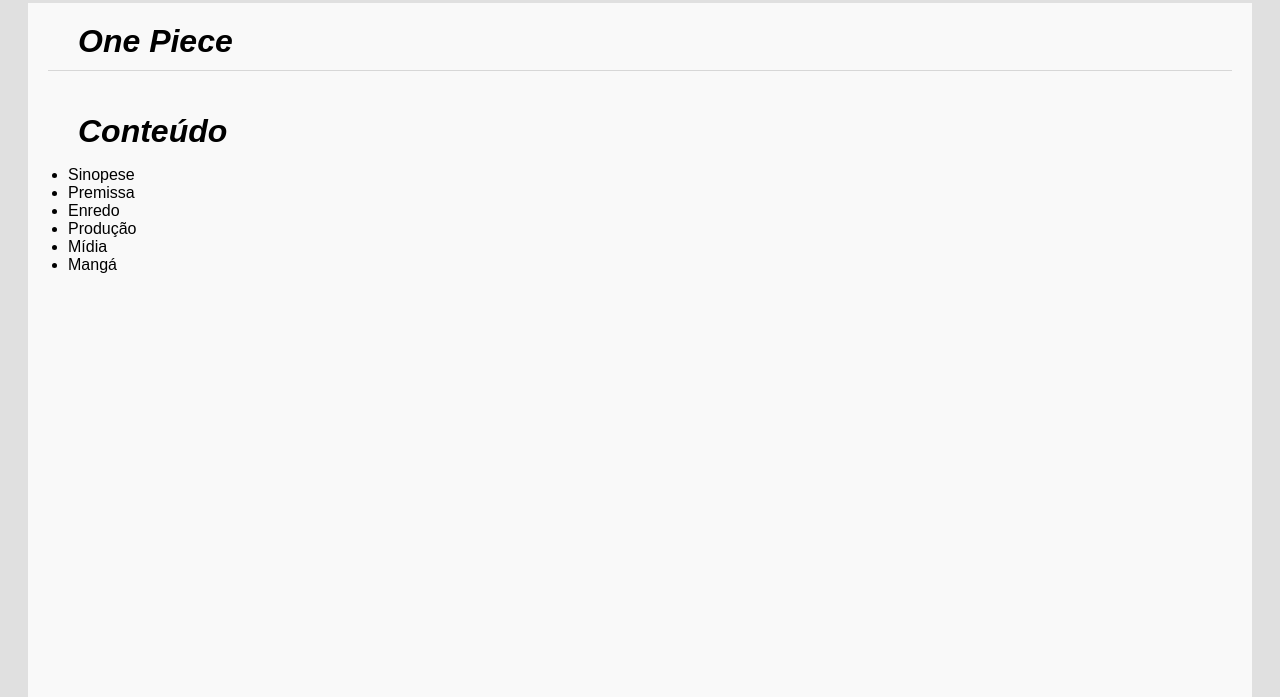
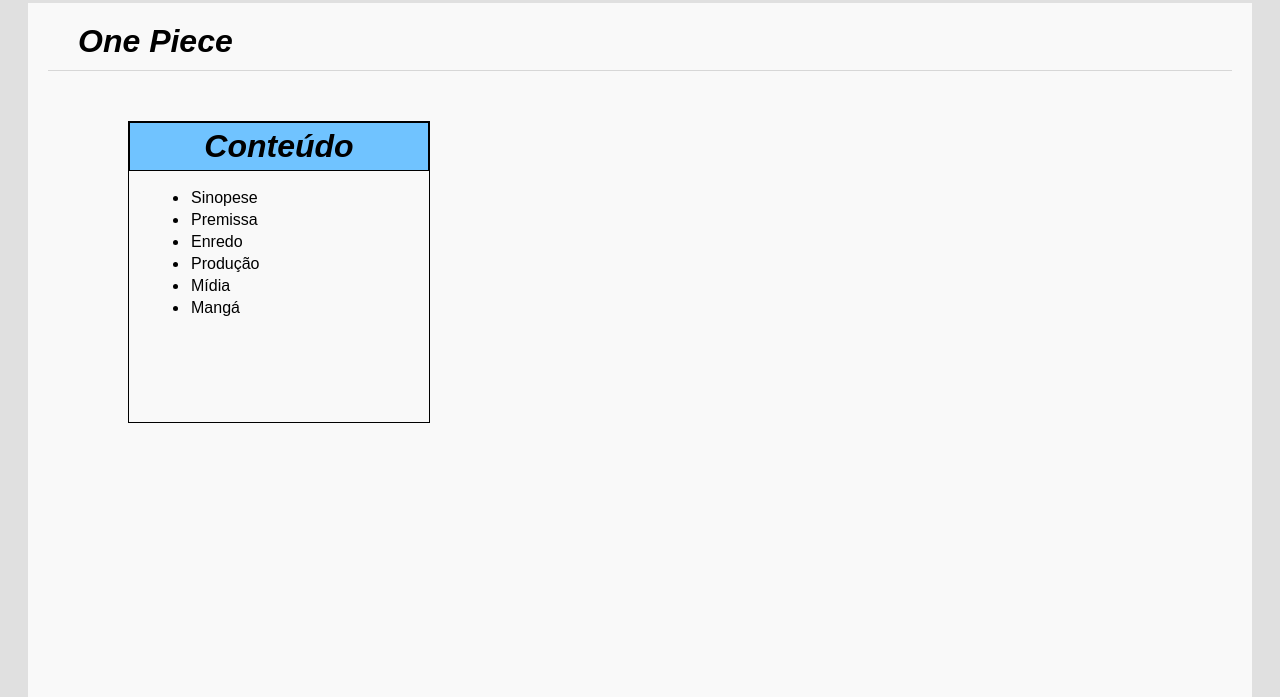
Before and after one commit to EduardaCastro07/Trabalho-Wikipedia, a plain HTML site: page wikipedia/onepiece.html in a window 1280 px wide. Shown: the part 103-800 px from the top of the page. Drawn offline with Linux system fonts and the light colour scheme.

Commit message:
fazendo tabela
modificações

```diff
--- a/wikipedia/style.css
+++ b/wikipedia/style.css
@@ -1,9 +1,12 @@
+*{
+    font-family:  "Montserrat", sans-serif;
+}
+
 body{
     background-color: rgb(224, 224, 224);
 }
 
 h1{
-    font-family:  "Montserrat", sans-serif;
     margin-bottom: 10px;
     text-align: center;
 }
@@ -26,9 +29,7 @@
 }
 
 ol{
-    font-family:  "Montserrat", sans-serif;
     font-weight: bold;
-
 }
 
 ol li{
@@ -40,7 +41,6 @@
 }
 
 p{
-    font-family:  "Montserrat", sans-serif;
     font-weight: bold;
     color: rgb(0, 0, 0);
     text-align: center;
@@ -68,6 +68,23 @@
 }
 
 .tabela{
+    border: 1px solid black;
+    width: 300px;
+    height: 300px;
+    margin-left: 100px;
+    margin-top: 50px;
 
-    font-family:  "Montserrat", sans-serif;
 }
+
+.tabela h1{
+    border: 1px solid black;
+    background-color:rgba(112, 195, 255, 1);
+    padding: 5px;
+    text-align: center;
+    margin-top: auto;
+}
+
+.tabela ul li{
+    padding: 2px;
+    margin-left: 20px;
+}
```
